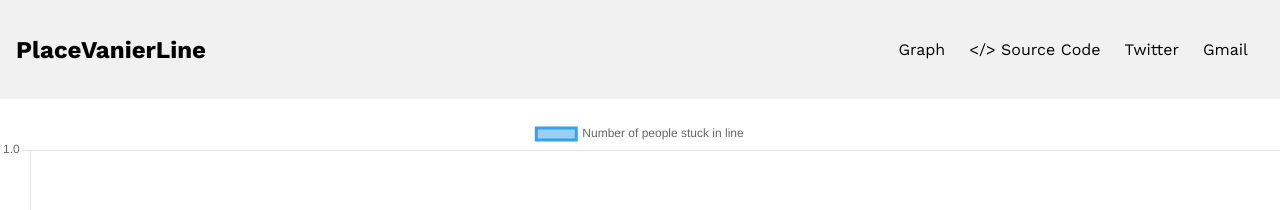
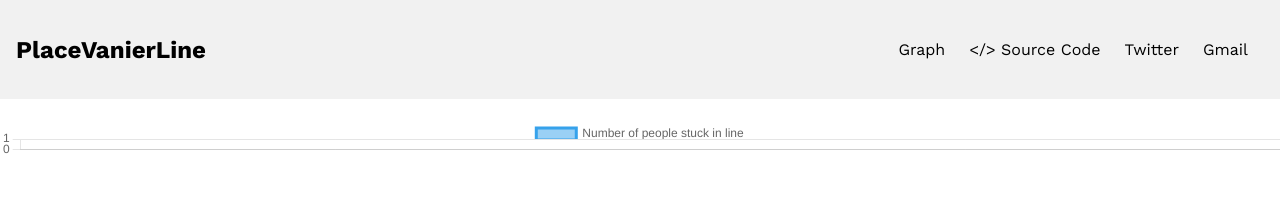
Before and after one commit to justindhillon/place-vanier-line, a Next.js app: page / in a window 1280 px wide. Shown: the top 210 px of the page. Built offline with nearby package versions, Linux system fonts and the light colour scheme; no server answers.

Commit message:
modified:   components/line-chart.js

```diff
--- a/components/line-chart.js
+++ b/components/line-chart.js
@@ -30,6 +30,6 @@ export default function LineChart () {
   }
 
   return (
-    <Line width="10" data={data} />
+    <Line height="10" data={data} />
   )
 }
```
